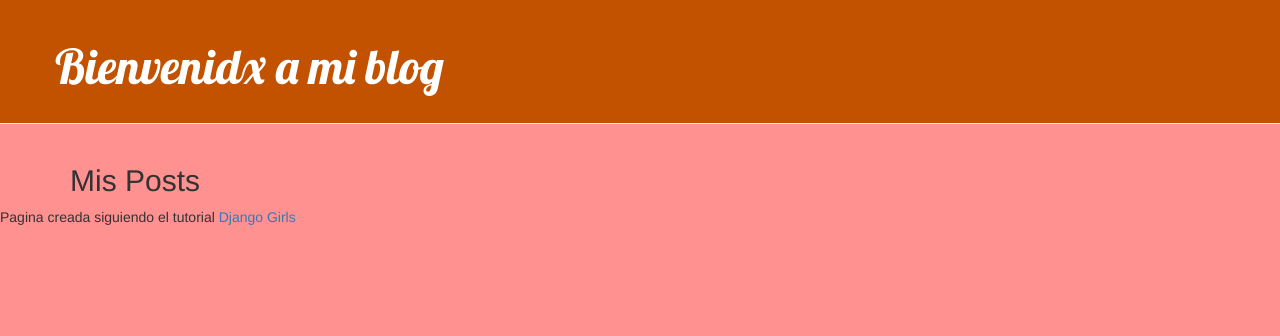
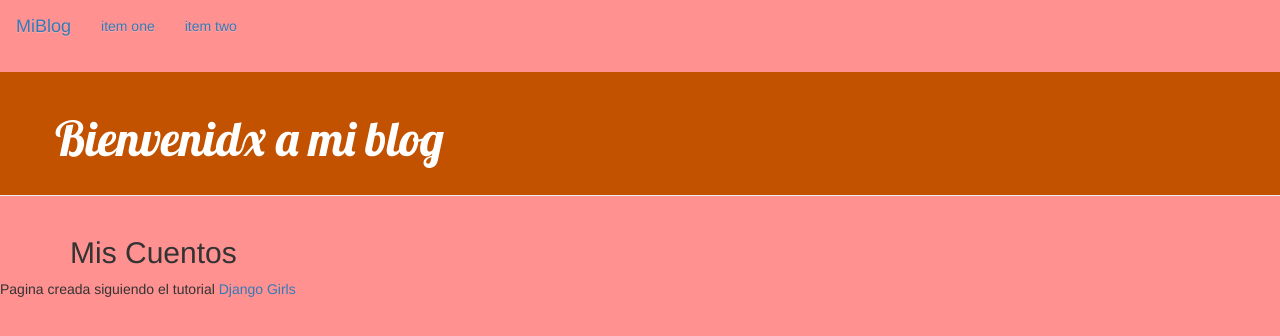
Before and after one commit to maru-ma/my-first-blog, a Django app: page / in a window 1280 px wide. Shown: the top 336 px of the page. Run offline with Django 3.2, Linux system fonts and the light colour scheme; data that the repository does not hold is empty; some libraries are stand-ins or nearby versions.

Commit message:
nav bar. not debugged

```diff
--- a/bblog/models.py
+++ b/bblog/models.py
@@ -1,7 +1,7 @@
 from django.db import models
 from django.utils import timezone
 
-# Create your models here.
+
 class Post(models.Model):
     # Atributos.
     author = models.ForeignKey('auth.User', on_delete=models.CASCADE)
--- a/bblog/templates/blog/base.html
+++ b/bblog/templates/blog/base.html
@@ -10,6 +10,21 @@
     <link rel="stylesheet" href="{% static 'css/bblog.css' %}">
   </head>
   <body>
+
+    <!-- NavBar -->
+    <nav class="navbar sticky-top navbar-light bg-light">
+
+        <a href="#" class="navbar-brand">MiBlog</a>
+
+
+      <ul class="nav navbar-nav">
+        <li><a href="#">item one</a></li>
+        <li><a href="#">item two</a></li>
+      </ul>
+
+    </nav>
+
+    <!-- HEader -->
       <div class="page-header">
 
         {% if user.is_authenticated %}
@@ -19,7 +34,7 @@
         <h1>Bienvenidx a mi blog</h1>
 
       </div>
-
+      <!-- posts -->
       <div class="content container">
 
         <div class="row">
--- a/bblog/templates/blog/post_list.html
+++ b/bblog/templates/blog/post_list.html
@@ -2,7 +2,7 @@
 {% block content %}
 <div class="">
 
-    <h2>Mis Posts</h2>
+    <h2>Mis Cuentos</h2>
 
       {% for post in posts %}
       <div class="post">
```
